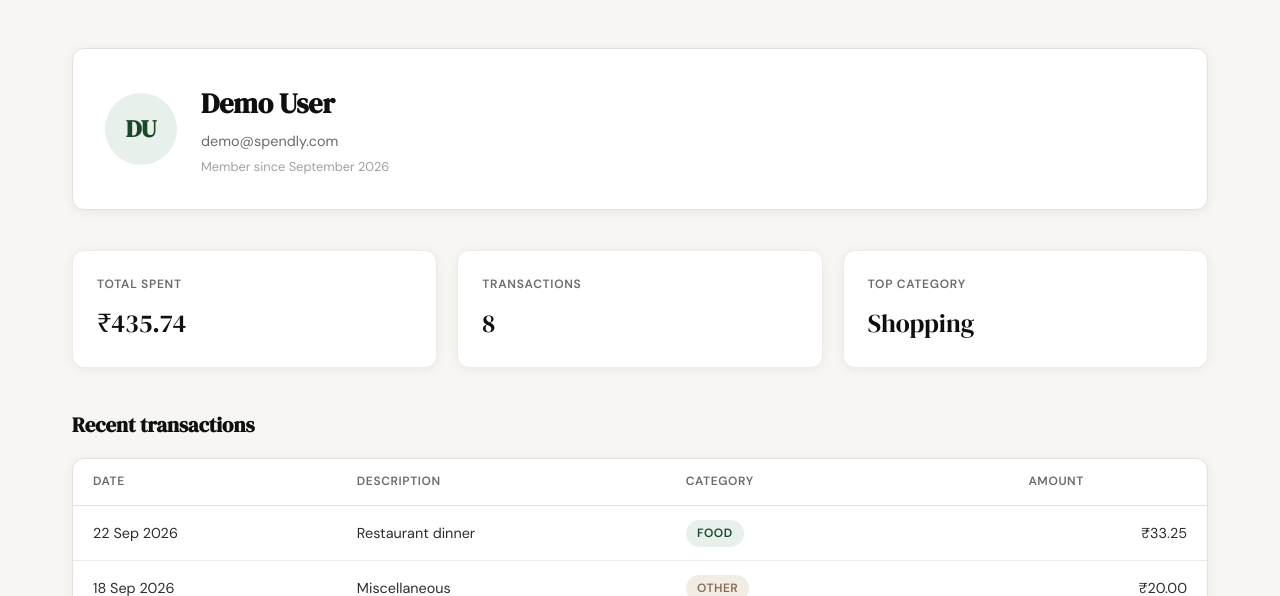
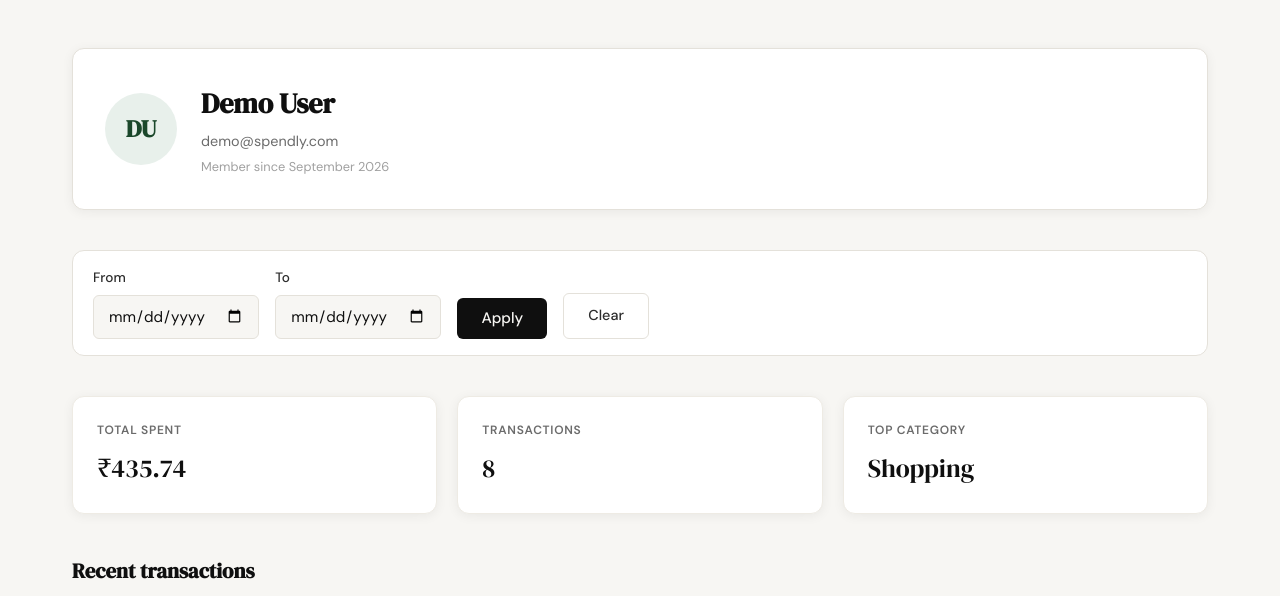
Before and after one commit to krishik1/spendly, a Flask app: page /profile in a window 1280 px wide. Shown: the part 61-657 px from the top of the page. Run offline with Flask 3, Linux system fonts and the light colour scheme; a user stored in the database is signed in; data comes from the database, SQL or seed files in the repository.

Commit message:
date-filter

```diff
--- a/expense-tracker/app.py
+++ b/expense-tracker/app.py
@@ -27,11 +27,41 @@ def _format_transaction_date(date_str):
     return date.fromisoformat(date_str).strftime("%d %b %Y")
 
 
-def _get_profile_transactions(db, user_id):
+def _parse_date_filter(args):
+    raw_from = args.get("date_from", "").strip()
+    raw_to = args.get("date_to", "").strip()
+    try:
+        date_from = date.fromisoformat(raw_from) if raw_from else None
+        date_to = date.fromisoformat(raw_to) if raw_to else None
+    except ValueError:
+        return None, None, "Enter valid dates."
+    if date_from and date_to and date_from > date_to:
+        return None, None, "Start date must be on or before end date."
+    return (
+        date_from.isoformat() if date_from else None,
+        date_to.isoformat() if date_to else None,
+        None,
+    )
+
+
+def _date_clause(date_from, date_to):
+    clause = ""
+    params = []
+    if date_from:
+        clause += " AND date >= ?"
+        params.append(date_from)
+    if date_to:
+        clause += " AND date <= ?"
+        params.append(date_to)
+    return clause, tuple(params)
+
+
+def _get_profile_transactions(db, user_id, date_from=None, date_to=None):
+    clause, params = _date_clause(date_from, date_to)
     rows = db.execute(
         "SELECT date, description, category, amount FROM expenses "
-        "WHERE user_id = ? ORDER BY date DESC, id DESC",
-        (user_id,),
+        "WHERE user_id = ?" + clause + " ORDER BY date DESC, id DESC",
+        (user_id, *params),
     ).fetchall()
     return [
         {
@@ -44,15 +74,16 @@ def _get_profile_transactions(db, user_id):
     ]
 
 
-def _get_profile_stats(db, user_id):
+def _get_profile_stats(db, user_id, date_from=None, date_to=None):
+    clause, params = _date_clause(date_from, date_to)
     total, count = db.execute(
-        "SELECT COALESCE(SUM(amount), 0), COUNT(*) FROM expenses WHERE user_id = ?",
-        (user_id,),
+        "SELECT COALESCE(SUM(amount), 0), COUNT(*) FROM expenses WHERE user_id = ?" + clause,
+        (user_id, *params),
     ).fetchone()
     top = db.execute(
-        "SELECT category FROM expenses WHERE user_id = ? "
-        "GROUP BY category ORDER BY SUM(amount) DESC LIMIT 1",
-        (user_id,),
+        "SELECT category FROM expenses WHERE user_id = ?" + clause +
+        " GROUP BY category ORDER BY SUM(amount) DESC LIMIT 1",
+        (user_id, *params),
     ).fetchone()
     return {
         "total_spent_display": _format_currency(total),
@@ -61,11 +92,12 @@ def _get_profile_stats(db, user_id):
     }
 
 
-def _get_profile_categories(db, user_id):
+def _get_profile_categories(db, user_id, date_from=None, date_to=None):
+    clause, params = _date_clause(date_from, date_to)
     rows = db.execute(
         "SELECT category, SUM(amount) AS total FROM expenses "
-        "WHERE user_id = ? GROUP BY category ORDER BY total DESC",
-        (user_id,),
+        "WHERE user_id = ?" + clause + " GROUP BY category ORDER BY total DESC",
+        (user_id, *params),
     ).fetchall()
     grand_total = sum(r["total"] for r in rows)
     categories = []
@@ -191,9 +223,10 @@ def profile():
         "initials": initials,
         "member_since": member_since,
     }
-    stats = _get_profile_stats(db, session["user_id"])
-    transactions = _get_profile_transactions(db, session["user_id"])
-    categories = _get_profile_categories(db, session["user_id"])
+    date_from, date_to, filter_error = _parse_date_filter(request.args)
+    stats = _get_profile_stats(db, session["user_id"], date_from, date_to)
+    transactions = _get_profile_transactions(db, session["user_id"], date_from, date_to)
+    categories = _get_profile_categories(db, session["user_id"], date_from, date_to)
     db.close()
 
     return render_template(
@@ -202,6 +235,10 @@ def profile():
         stats=stats,
         transactions=transactions,
         categories=categories,
+        date_from=date_from or "",
+        date_to=date_to or "",
+        filter_error=filter_error,
+        filter_active=bool(date_from or date_to),
     )
 
 
--- a/expense-tracker/static/css/style.css
+++ b/expense-tracker/static/css/style.css
@@ -618,6 +618,46 @@ a { color: inherit; text-decoration: none; }
 .profile-email { font-size: 0.9rem; color: var(--ink-muted); }
 .profile-member-since { font-size: 0.8rem; color: var(--ink-faint); }
 
+.profile-filter {
+    display: flex;
+    align-items: flex-end;
+    gap: 1rem;
+    flex-wrap: wrap;
+    background: var(--paper-card);
+    border: 1px solid var(--border);
+    border-radius: var(--radius-md);
+    padding: 1rem 1.25rem;
+}
+
+.profile-filter-field label {
+    display: block;
+    font-size: 0.85rem;
+    font-weight: 500;
+    color: var(--ink-soft);
+    margin-bottom: 0.4rem;
+}
+
+.profile-filter .btn-submit.profile-filter-apply {
+    width: auto;
+    margin-top: 0;
+    padding: 0.65rem 1.5rem;
+}
+
+.profile-filter-error {
+    background: var(--danger-light);
+    color: var(--danger);
+    border-radius: var(--radius-sm);
+    padding: 0.6rem 0.875rem;
+    font-size: 0.9rem;
+}
+
+.profile-empty {
+    color: var(--ink-muted);
+    font-size: 0.9rem;
+    text-align: center;
+    padding: 1rem;
+}
+
 .profile-stats {
     display: grid;
     grid-template-columns: repeat(3, 1fr);
@@ -864,6 +904,8 @@ a { color: inherit; text-decoration: none; }
 
     .profile-stats { grid-template-columns: 1fr; }
 
+    .profile-filter { flex-direction: column; align-items: stretch; }
+
     .profile-breakdown-row {
         grid-template-columns: 1fr;
         gap: 0.5rem;
--- a/expense-tracker/templates/profile.html
+++ b/expense-tracker/templates/profile.html
@@ -13,6 +13,22 @@
             <p class="profile-member-since">{{ user.member_since }}</p>
         </div>
     </div>
+
+    <form method="get" action="{{ url_for('profile') }}" class="profile-filter">
+        <div class="profile-filter-field">
+            <label for="date_from">From</label>
+            <input type="date" id="date_from" name="date_from" class="form-input" value="{{ date_from }}">
+        </div>
+        <div class="profile-filter-field">
+            <label for="date_to">To</label>
+            <input type="date" id="date_to" name="date_to" class="form-input" value="{{ date_to }}">
+        </div>
+        <button type="submit" class="btn-submit profile-filter-apply">Apply</button>
+        <a href="{{ url_for('profile') }}" class="btn-ghost">Clear</a>
+    </form>
+    {% if filter_error %}
+    <p class="profile-filter-error">{{ filter_error }}</p>
+    {% endif %}
 
     <div class="profile-stats">
         <div class="profile-stat-card">
@@ -30,7 +46,7 @@
     </div>
 
     <div class="profile-section">
-        <h2 class="profile-section-title">Recent transactions</h2>
+        <h2 class="profile-section-title">{{ "Transactions" if filter_active else "Recent transactions" }}</h2>
         <div class="profile-table-wrap">
             <table class="profile-table">
                 <thead>
@@ -49,6 +65,10 @@
                         <td><span class="category-badge badge-{{ txn.category|lower }}">{{ txn.category }}</span></td>
                         <td class="profile-table-amount">{{ txn.amount_display }}</td>
                     </tr>
+                    {% else %}
+                    <tr>
+                        <td colspan="4" class="profile-empty">No expenses in this period</td>
+                    </tr>
                     {% endfor %}
                 </tbody>
             </table>
@@ -66,6 +86,8 @@
                 </div>
                 <span class="profile-breakdown-value">{{ cat.amount_display }} &middot; {{ cat.percentage }}%</span>
             </div>
+            {% else %}
+            <p class="profile-empty">No expenses in this period</p>
             {% endfor %}
         </div>
     </div>
```
Also changed, not shown: expense-tracker/tests/test_06-date-filter-profile-page.py (added, +359 -0 lines), expense-tracker/tests/test_date_filter.py (added, +130 -0 lines), .claude/specs/06-date-filter-profile-page.md (added).
